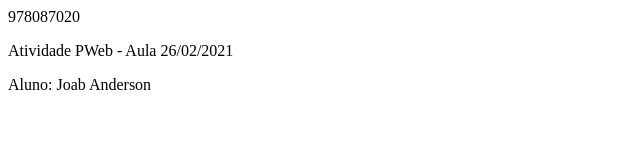
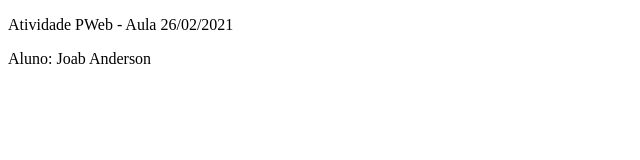
Before and after one commit to Joab-Anderson/pweb_2020.2_JoabAnderson, a plain HTML site: page meuSite/index.html in a window 1280 px wide. Shown: the whole page, without its empty margins (0-640 px from the left). Drawn offline with Linux system fonts and the light colour scheme.

Commit message:
update index1

```diff
--- a/meuSite/index.html
+++ b/meuSite/index.html
@@ -4,7 +4,7 @@
     <meta charset="UTF-8">
     <meta name="viewport" content="width=device-width, initial-scale=1.0">
     <title>Meu Site PWEB</title>
-    <codigo>978087020</codigo>
+    <meta codigo=978087020>
 </head>
 <body>
     <p>Atividade PWeb - Aula 26/02/2021</p>
```
